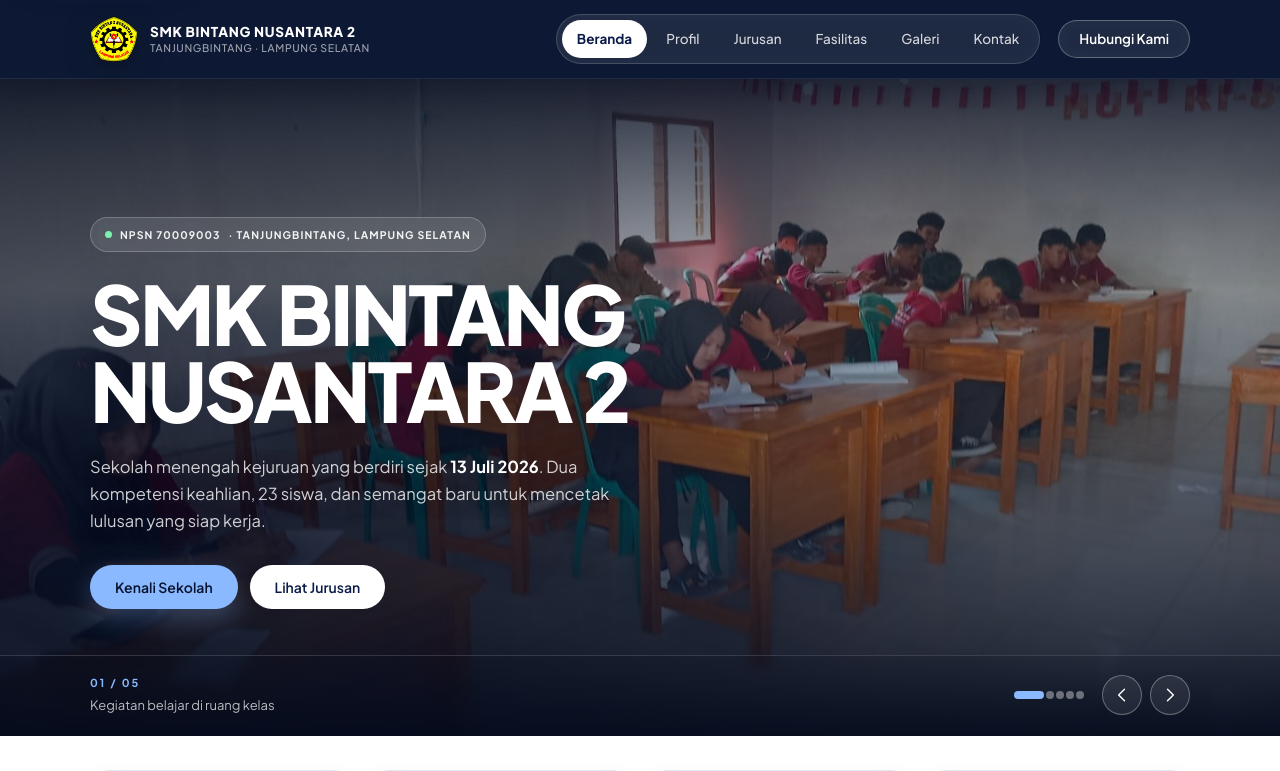
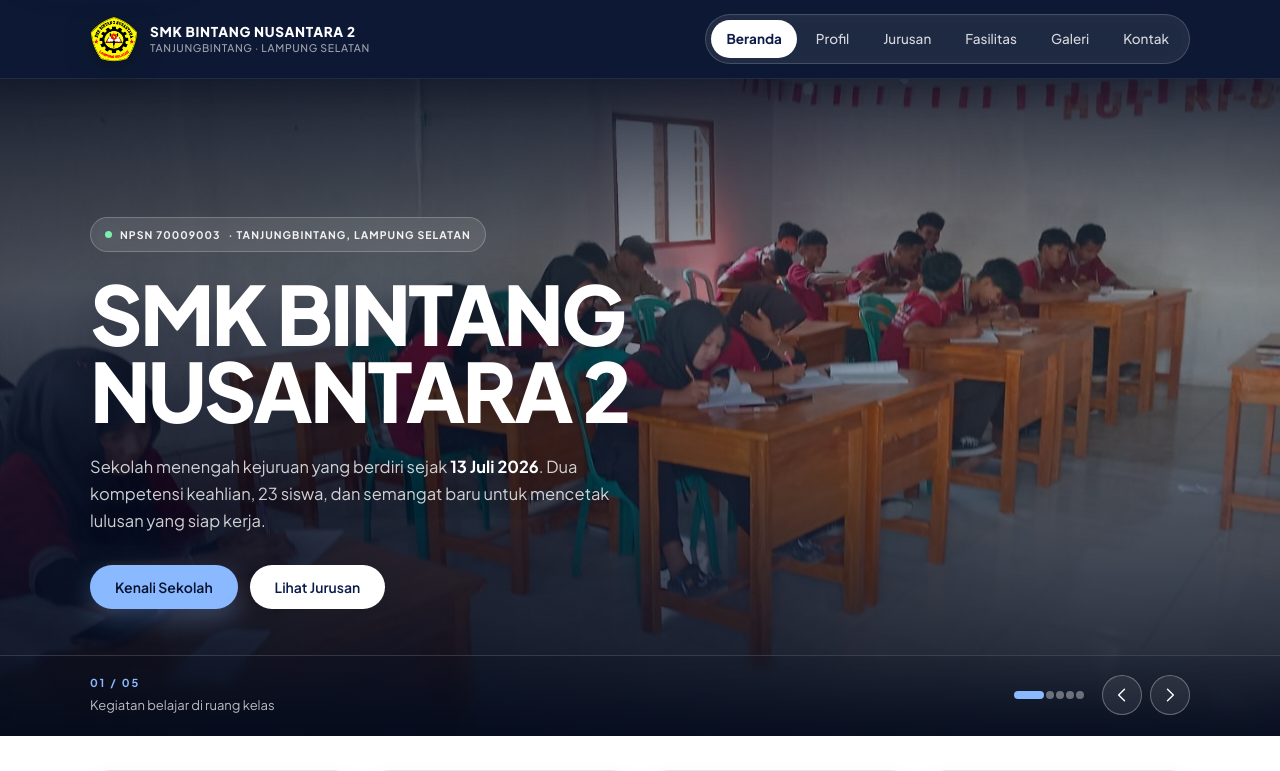
Before and after one commit to dinaolivia203-hash/kapita_selekta, a PHP site: page / in a window 1280 px wide. Shown: the top 771 px of the page. Run offline with PHP 8.4, Linux system fonts and the light colour scheme.

Commit message:
menghapus fitur hubungi kami

```diff
--- a/assets/css/style.css
+++ b/assets/css/style.css
@@ -132,16 +132,6 @@ button { font-family: inherit; }
   color: var(--navy-800);
 }
 .btn--light:hover { box-shadow: 0 10px 26px rgba(4, 12, 32, .2); }
-
-.btn--ghost {
-  background: rgba(255, 255, 255, .1);
-  border-color: rgba(255, 255, 255, .28);
-  color: var(--white);
-  padding: 10px 20px;
-  font-size: 13.5px;
-  backdrop-filter: blur(10px);
-}
-.btn--ghost:hover { background: rgba(255, 255, 255, .2); }
 
 .btn--outline-light {
   border-color: rgba(255, 255, 255, .4);
@@ -1219,7 +1209,6 @@ button { font-family: inherit; }
   .brand__logo { width: 40px; height: 40px; }
   .brand__text strong { font-size: 12px; }
   .brand__text small { font-size: 9.5px; }
-  .header__cta { display: none; }
   .nav {
     order: 3;
     width: 100%;
--- a/index.html
+++ b/index.html
@@ -40,8 +40,6 @@
           <li><a class="nav__link" href="#kontak">Kontak</a></li>
         </ul>
       </nav>
-
-      <a class="btn btn--ghost header__cta" href="#kontak">Hubungi Kami</a>
     </div>
   </header>
 
```
